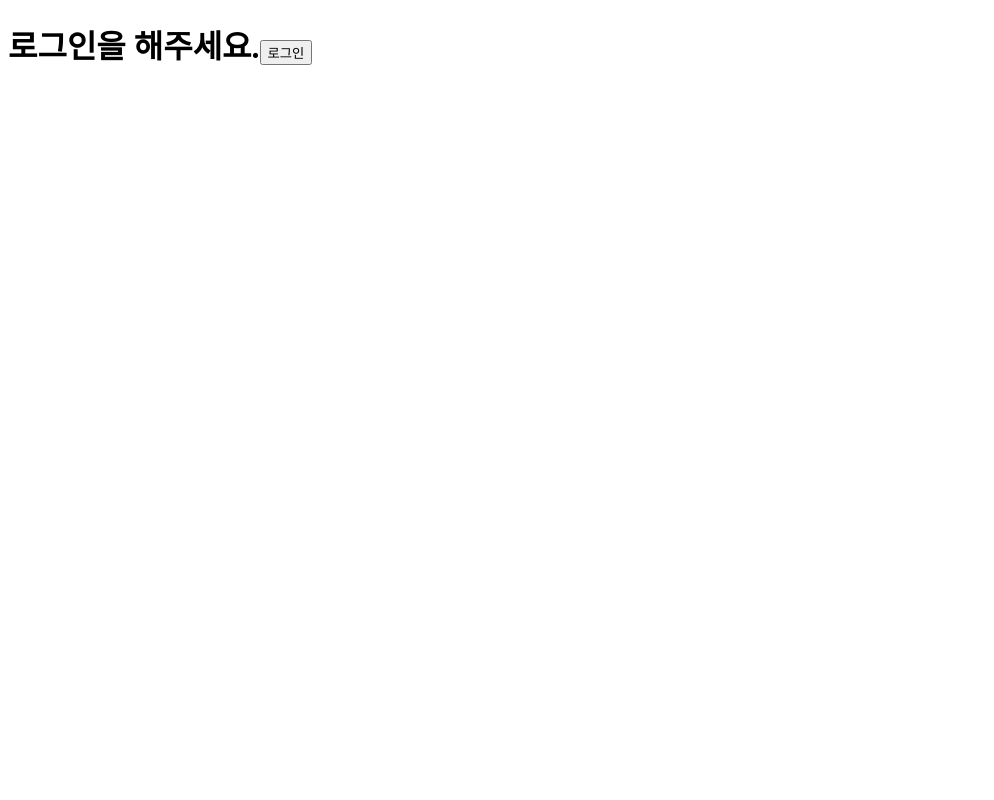
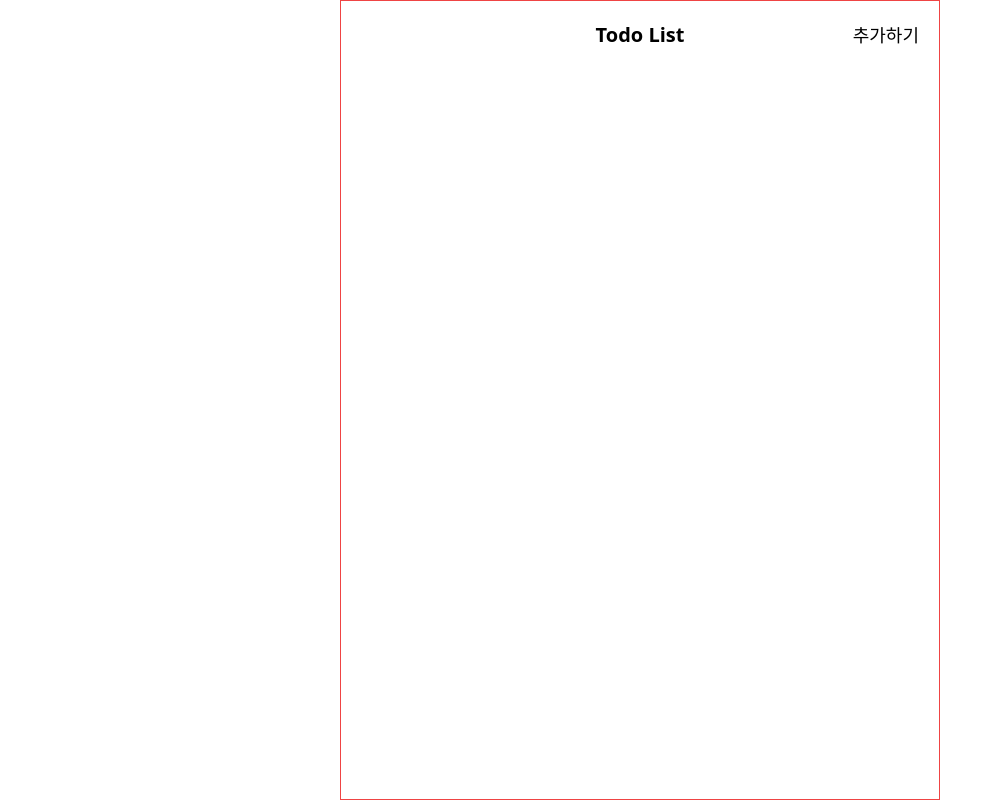
Before and after one commit to SeongKookKIM/Study, a Next.js app in the folder nextstudy/: page / in a window 1280 px wide. Shown: the whole page, without its empty margins (0-994 px from the left). Built offline with nearby package versions, Linux system fonts and the light colour scheme.

Commit message:
Feat.Header Widgets 생성

```diff
--- /dev/null
+++ b/nextstudy/src/app/addTodo/page.tsx
@@ -0,0 +1,9 @@
+import Header from "@/widgets/Header/Header";
+
+export default function addTodo() {
+  return (
+    <div className="cm-wrapper">
+      <Header backBtn={true} title="New Post" newPostBtn={false} />
+    </div>
+  );
+}
--- a/nextstudy/src/app/layout.tsx
+++ b/nextstudy/src/app/layout.tsx
@@ -1,5 +1,5 @@
 import type { Metadata } from "next";
-
+import "../shared/style/global.css";
 import RecoilRootWrapper from "../shared/utils/RecoilWrapper";
 
 export const metadata: Metadata = {
@@ -14,7 +14,7 @@ export default function RootLayout({
 }>) {
   return (
     <html lang="en">
-      <body>
+      <body className="flex justify-center h-screen">
         <RecoilRootWrapper>{children}</RecoilRootWrapper>
       </body>
     </html>
--- a/nextstudy/src/app/page.tsx
+++ b/nextstudy/src/app/page.tsx
@@ -1,19 +1,9 @@
-interface userType {
-  user?: {
-    name: string;
-  };
-}
+import Header from "@/widgets/Header/Header";
 
-export default function Home({ user }: userType) {
+export default function Home() {
   return (
-    <div className="grid grid-rows-[20px_1fr_20px] items-center justify-items-center min-h-screen p-8 pb-20 gap-16 sm:p-20 font-[family-name:var(--font-geist-sans)]">
-      {user && user.name ? (
-        <h1>{user.name}님 환영합니다.</h1>
-      ) : (
-        <h1>
-          로그인을 해주세요.<button>로그인</button>
-        </h1>
-      )}
+    <div className="home cm-wrapper">
+      <Header backBtn={false} title="Todo List" newPostBtn={true} />
     </div>
   );
 }
--- /dev/null
+++ b/nextstudy/src/entities/Header/HeaderModel.ts
@@ -0,0 +1,5 @@
+export interface HeaderModel {
+  backBtn: boolean;
+  title: string;
+  newPostBtn: boolean;
+}
--- /dev/null
+++ b/nextstudy/src/shared/style/global.css
@@ -0,0 +1,27 @@
+@tailwind base;
+@tailwind components;
+@tailwind utilities;
+
+* {
+  margin: 0;
+  padding: 0;
+  box-sizing: border-box;
+}
+
+/* Chrome, Safari, Edge, Opera -> Input Number Box */
+input::-webkit-outer-spin-button,
+input::-webkit-inner-spin-button {
+  -webkit-appearance: none;
+  margin: 0;
+}
+/* Input 사파리 및 IOS Radius 초기화 */
+input {
+  -webkit-appearance: none;
+  appearance: none;
+  -webkit-border-radius: 0;
+  border-radius: 0;
+}
+
+.cm-wrapper {
+  @apply w-full max-w-[600px] border border-red-500 border-solid p-0;
+}
--- /dev/null
+++ b/nextstudy/src/widgets/Header/Header.module.css
@@ -0,0 +1,12 @@
+.header {
+  @apply flex justify-between items-center px-5 py-5 relative;
+}
+
+.title {
+  @apply absolute left-1/2 transform -translate-x-1/2 text-xl font-bold;
+}
+
+.backBtn,
+.addTodoBtn {
+  @apply font-medium text-lg text-black cursor-pointer;
+}
--- /dev/null
+++ b/nextstudy/src/widgets/Header/Header.tsx
@@ -0,0 +1,30 @@
+"use client";
+
+import Link from "next/link";
+import style from "./Header.module.css";
+import { HeaderModel } from "@/entities/Header/HeaderModel";
+import { useRouter } from "next/navigation";
+
+function Header({ backBtn, title, newPostBtn }: HeaderModel) {
+  const router = useRouter();
+
+  return (
+    <div className={style.header}>
+      <div className={style.backBtn}>
+        {backBtn ? <p onClick={() => router.back()}>back</p> : ""}
+      </div>
+      <h1 className={style.title}>{title}</h1>
+      <div className={style.addTodoBtn}>
+        {newPostBtn ? (
+          <p onClick={() => router.push("/addTodo", { scroll: true })}>
+            추가하기
+          </p>
+        ) : (
+          ""
+        )}
+      </div>
+    </div>
+  );
+}
+
+export default Header;
```
Also changed, not shown: 1 other file (tests, documents, lock files or other folders).
